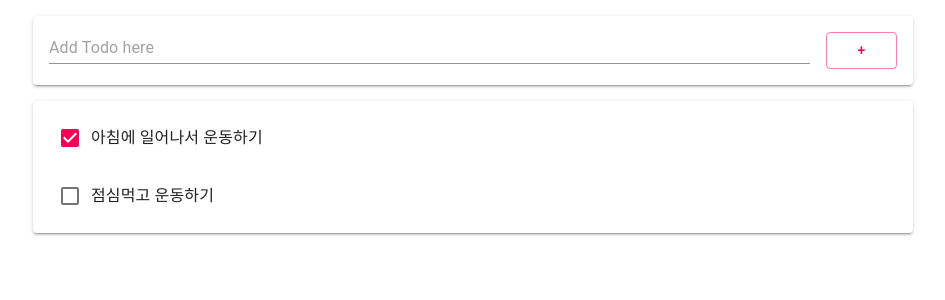
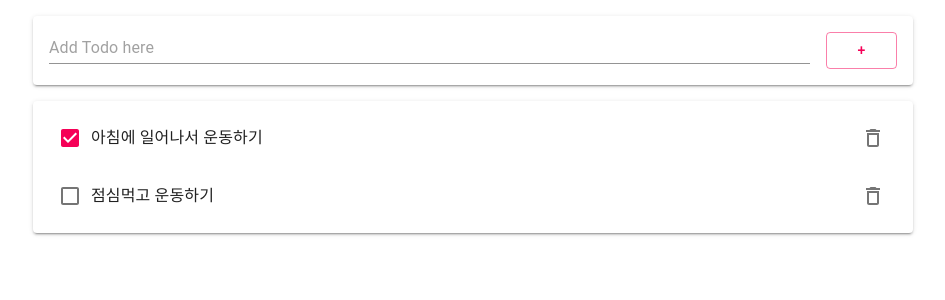
Before and after one commit to clean17/docker-deploy, a React (Create React App) app: page / in a window 1280 px wide. Shown: the top 300 px of the page, without its empty margins (167-1112 px from the left). Built offline with nearby package versions, Linux system fonts and the light colour scheme.

Commit message:
Todo 삭제

```diff
--- a/src/App.js
+++ b/src/App.js
@@ -25,12 +25,18 @@
     this.setState({ items: thisItems });
   }
 
+  delete = (item) => {
+    const thisItems = this.state.items;
+    const newItems = thisItems.filter(e => e.id !== item.id);
+    this.setState({ items: newItems })
+  }
+
   render() {
     let todoItems = this.state.items.length > 0 && (
       <Paper style={{ margin: 16 }} elevation={ 2 }>
         <List>
           {this.state.items.map((item, idx) => (
-            <Todo item={item} key={item.id} />
+            <Todo item={item} key={item.id} delete={this.delete} />
           ))}
         </List>
       </Paper>
--- a/src/Todo.js
+++ b/src/Todo.js
@@ -1,17 +1,31 @@
 import React from 'react';
-import { ListItem, ListItemText, InputBase, Checkbox } from '@material-ui/core';
+import {
+    ListItem,
+    ListItemText,
+    InputBase,
+    Checkbox,
+    ListItemSecondaryAction,
+    IconButton
+} from '@material-ui/core';
+import DeleteOutlined from '@material-ui/icons/DeleteOutlined';
 
 class Todo extends React.Component {
     constructor(props) {
         super(props);
         this.state = { item: props.item };
+        this.delete = props.delete;
     }
 
+    deleteEventHandler = () => {
+        this.delete(this.state.item)
+    }
+
+    // disableRipple 리플효과 - 잔상효과 제거
     render() {
         const item = this.state.item;
         return (
             <ListItem>
-                <Checkbox checked={item.done} />
+                <Checkbox checked={item.done} disableRipple />
                 <ListItemText>
                     <InputBase
                         inputProps={{ "aria-lable": "naked" }}
@@ -23,6 +37,13 @@
                         fullWidth={true}
                     />
                 </ListItemText>
+
+                <ListItemSecondaryAction>
+                    <IconButton aria-label="Delete Todo"
+                        onClick={this.deleteEventHandler}>
+                        <DeleteOutlined />
+                    </IconButton>
+                </ListItemSecondaryAction>
             </ListItem>
         );
     }
```
